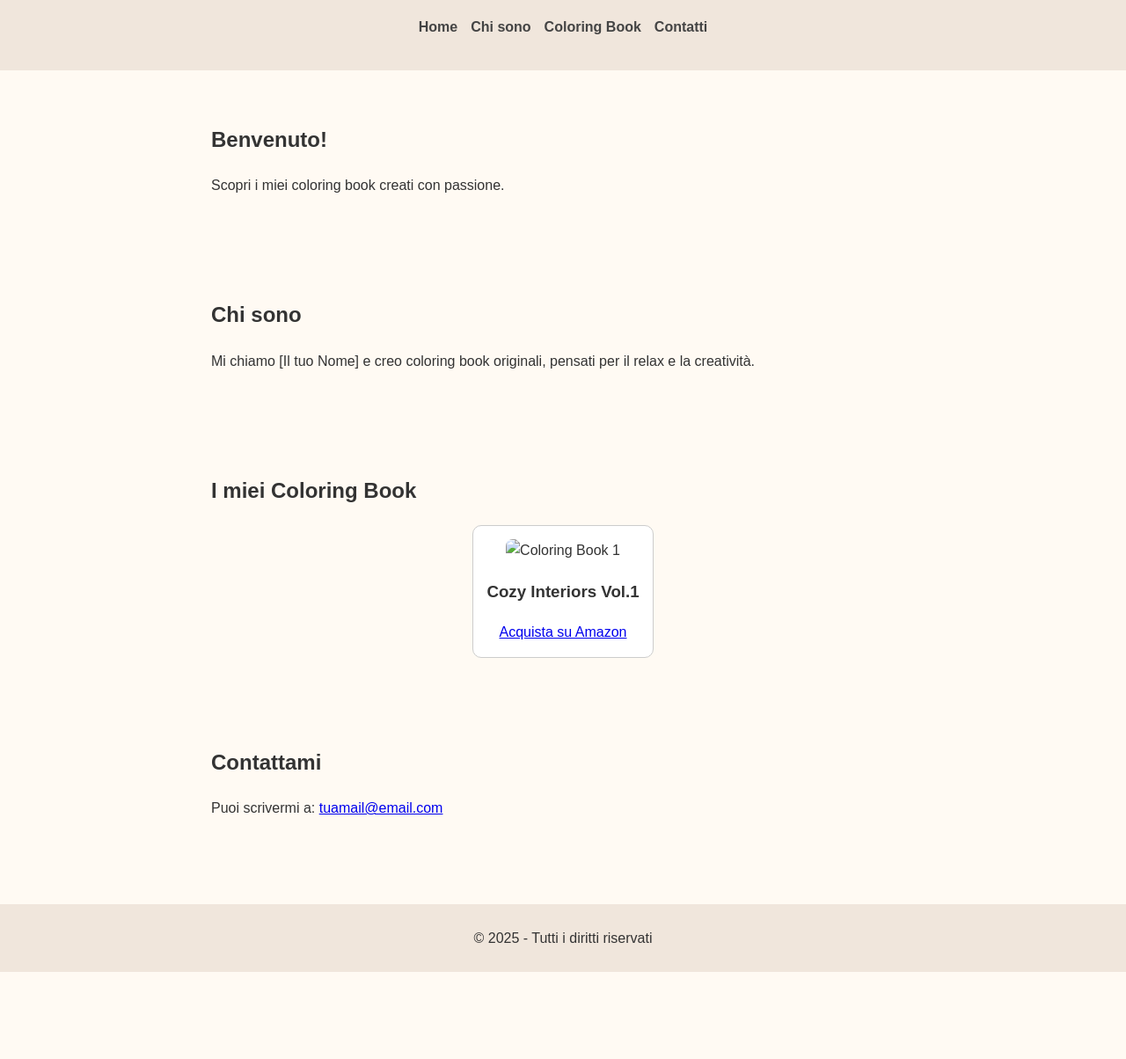
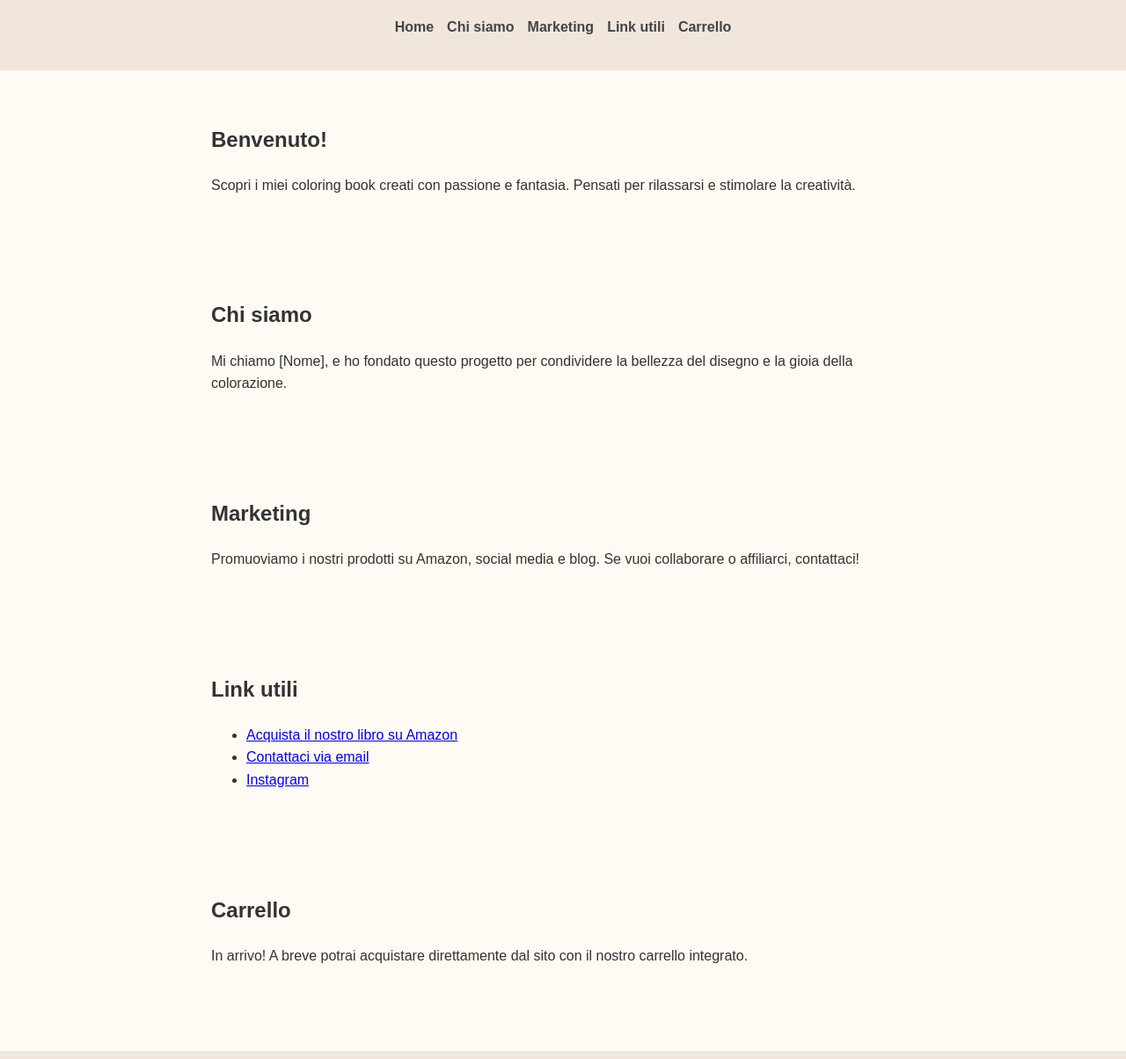
Before and after one commit to DsVincy24/miosito-coloringbook, a plain HTML site: page index.html in a window 1280 px wide. Shown: the part 96-1300 px from the top of the page at 88% size. Before the commit the page ends 1201 px from the top, so only its background shows below. Drawn offline with Linux system fonts and the light colour scheme.

Commit message:
Update index.html

```diff
--- a/index.html
+++ b/index.html
@@ -3,7 +3,7 @@
 <head>
   <meta charset="UTF-8" />
   <meta name="viewport" content="width=device-width, initial-scale=1.0" />
-  <title>Il mio sito di Coloring Book</title>
+  <title>Il Mio Sito – Coloring Book</title>
   <link rel="stylesheet" href="style.css" />
 </head>
 <body>
@@ -12,43 +12,48 @@
     <h1>Coloring Book by [Il tuo Nome]</h1>
     <nav>
       <ul>
-        <li><a href="#home">Home</a></li>
-        <li><a href="#about">Chi sono</a></li>
-        <li><a href="#products">Coloring Book</a></li>
-        <li><a href="#contact">Contatti</a></li>
+        <li><a href="#HOME">Home</a></li>
+        <li><a href="#OUR BRAND">Chi siamo</a></li>
+        <li><a href="#MARKETING">Marketing</a></li>
+        <li><a href="#LINK UTILI">Link utili</a></li>
+        <li><a href="#SHOP">Carrello</a></li>
       </ul>
     </nav>
   </header>
 
-  <section id="home">
-    <h2>Benvenuto!</h2>
-    <p>Scopri i miei coloring book creati con passione.</p>
-  </section>
+  <main>
+    <section id="HOME">
+      <h2>Benvenuto!</h2>
+      <p>Scopri i miei coloring book creati con passione e fantasia. Pensati per rilassarsi e stimolare la creatività.</p>
+    </section>
 
-  <section id="about">
-    <h2>Chi sono</h2>
-    <p>Mi chiamo [Il tuo Nome] e creo coloring book originali, pensati per il relax e la creatività.</p>
-  </section>
+    <section id="OUR BRAND">
+      <h2>Chi siamo</h2>
+      <p>Mi chiamo [Nome], e ho fondato questo progetto per condividere la bellezza del disegno e la gioia della colorazione.</p>
+    </section>
 
-  <section id="products">
-    <h2>I miei Coloring Book</h2>
-    <div class="product-grid">
-      <div class="product">
-        <img src="img/cover1.jpg" alt="Coloring Book 1">
-        <h3>Cozy Interiors Vol.1</h3>
-        <a href="https://www.amazon.it/dp/IL_TUO_CODICE" target="_blank">Acquista su Amazon</a>
-      </div>
-      <!-- Altri prodotti qui -->
-    </div>
-  </section>
+    <section id="MARKETING">
+      <h2>Marketing</h2>
+      <p>Promuoviamo i nostri prodotti su Amazon, social media e blog. Se vuoi collaborare o affiliarci, contattaci!</p>
+    </section>
 
-  <section id="contact">
-    <h2>Contattami</h2>
-    <p>Puoi scrivermi a: <a href="mailto:tuamail@email.com">tuamail@email.com</a></p>
-  </section>
+    <section id="LINK UTILI">
+      <h2>Link utili</h2>
+      <ul>
+        <li><a href="https://www.amazon.it/dp/TUO_CODICE" target="_blank">Acquista il nostro libro su Amazon</a></li>
+        <li><a href="mailto:tuamail@email.com">Contattaci via email</a></li>
+        <li><a href="#">Instagram</a></li>
+      </ul>
+    </section>
+
+    <section id="SHOP">
+      <h2>Carrello</h2>
+      <p>In arrivo! A breve potrai acquistare direttamente dal sito con il nostro carrello integrato.</p>
+    </section>
+  </main>
 
   <footer>
-    <p>&copy; 2025 - Tutti i diritti riservati</p>
+    <p>&copy; 2025 - Il Mio Sito. Tutti i diritti riservati.</p>
   </footer>
 
 </body>
```
